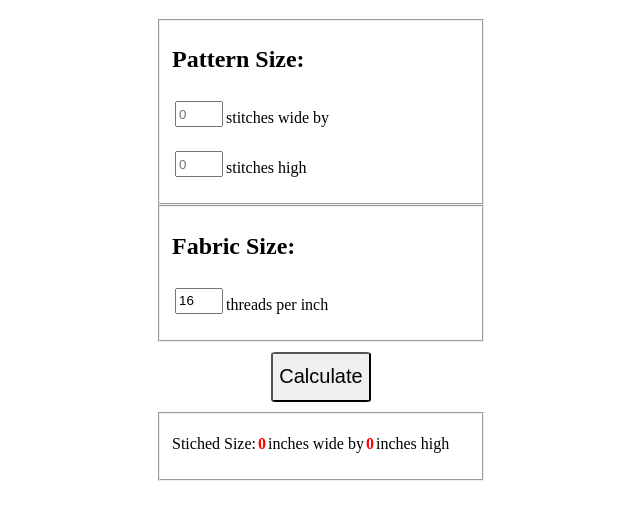
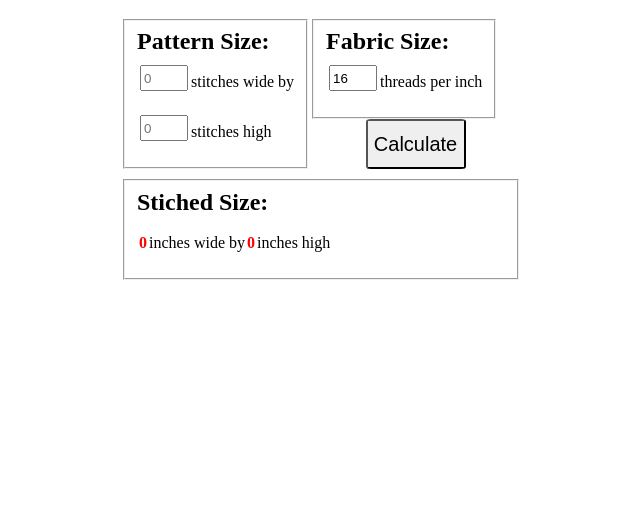
Before and after one commit to LaurenCummings/patternSizeCalculator, a plain HTML site: page index.html in a window 1280 px wide. Shown: the part 98-618 px from the top of the page, without its empty margins (319-959 px from the left). Drawn offline with Linux system fonts and the light colour scheme.

Commit message:
Added files via upload
updated display so pattern size and fabric size divs are side by size instead of on top of each other

shrunk some margins

made 'Stitched Size' into h2 element instead of p so it displays like 'Pattern Size' and 'Fabric Size'

```diff
--- a/css/styles.css
+++ b/css/styles.css
@@ -18,12 +18,16 @@ p {
 }
 
 form {
-	width: 330px;
+	width: 400px;
 	margin: 0 auto;
 }
 
 h1 {
 	text-align: center;
+}
+
+h2 {
+	margin: 2px auto;
 }
 
 button {
@@ -61,3 +65,7 @@ button {
 #warning.ng-hide {
 	opacity: 0;
 }
+
+#pattern_size, #fabric_size {
+	float: left;
+}
--- a/index.html
+++ b/index.html
@@ -10,8 +10,7 @@
 	<body ng-cloak>
 		<form ng-controller="FormController as formCtrl">
 			<h1>Cross Stitch Pattern Calculator</h1>
-			<fieldset class="form-group">
-
+			<fieldset class="form-group" id="pattern_size">
 				<h2>Pattern Size:</h2>
 				<p id="warning" ng-show="warnUser">PATTERN SIZE MUST BE GREATER THAN 0</p>
 				<input ng-model="patternWidth" placeholder="0" />
@@ -19,7 +18,7 @@
 				<input ng-model="patternHeight" placeholder="0" />
 				<p>stitches high</p>
 			</fieldset>
-			<fieldset class="form-group">
+			<fieldset class="form-group" id="fabric_size">
 				<h2>Fabric Size:</h2>
 				<input ng-model="fabricSize" />
 				<p>threads per inch</p>
@@ -27,8 +26,8 @@
 
 			<button ng-click="calculateSize()">Calculate</button>
 
-			<fieldset class="form-group">
-				<p>Stiched Size:</p>
+			<fieldset class="form-group" id="stitched_size">
+				<h2>Stiched Size:</h2>
 
 				<p id="width">{{ width }}</p>
 
```
